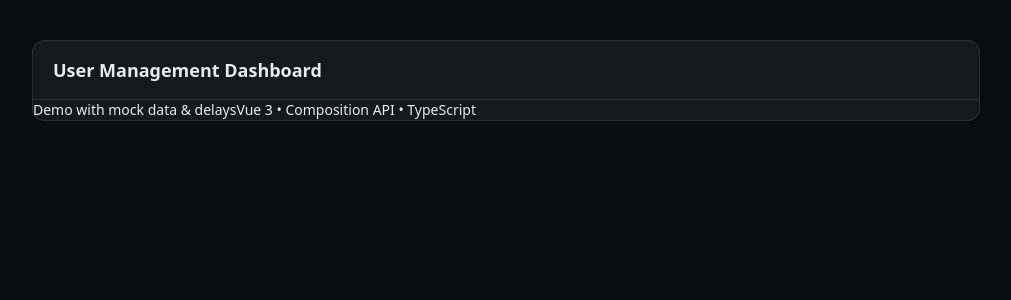
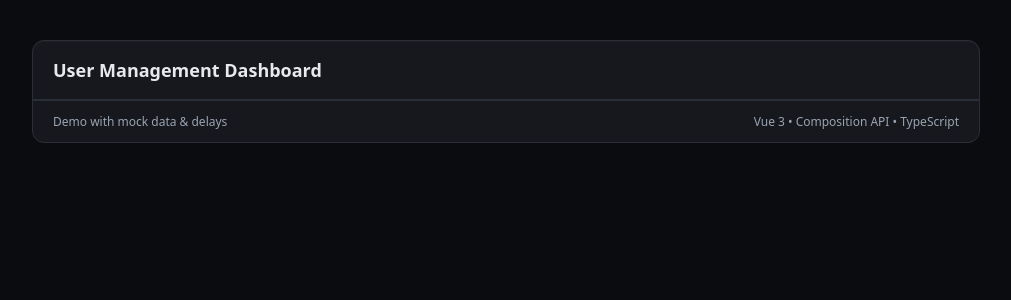
Before and after one commit to Samaev/dashboard-management, a Vue app: page / in a window 1280 px wide. Shown: the top 300 px of the page, without its empty margins (134-1145 px from the left). Built offline with nearby package versions, Linux system fonts and the light colour scheme.

Commit message:
add users mixin blank

```diff
--- a/src/styles.css
+++ b/src/styles.css
@@ -42,3 +42,11 @@ body {
     font-size: 18px;
     font-weight: 700;
 }
+.footer {
+    padding: 12px 20px;
+    border-top: 1px solid var(--border);
+    color: var(--muted);
+    display: flex;
+    justify-content: space-between;
+    font-size: 12px;
+}
```
Also changed, not shown: src/composables/useUsers.ts (added, +24 -0 lines), src/data/users.ts (+9 -0 lines).
